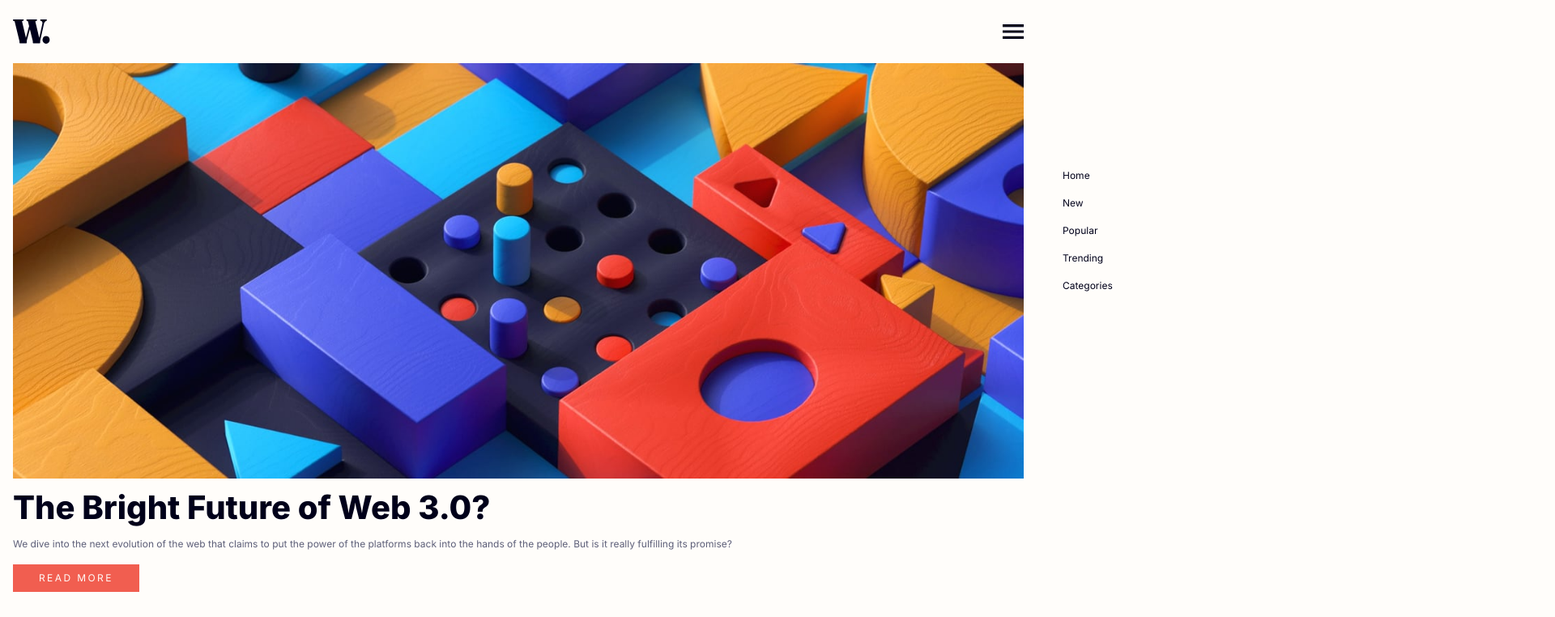
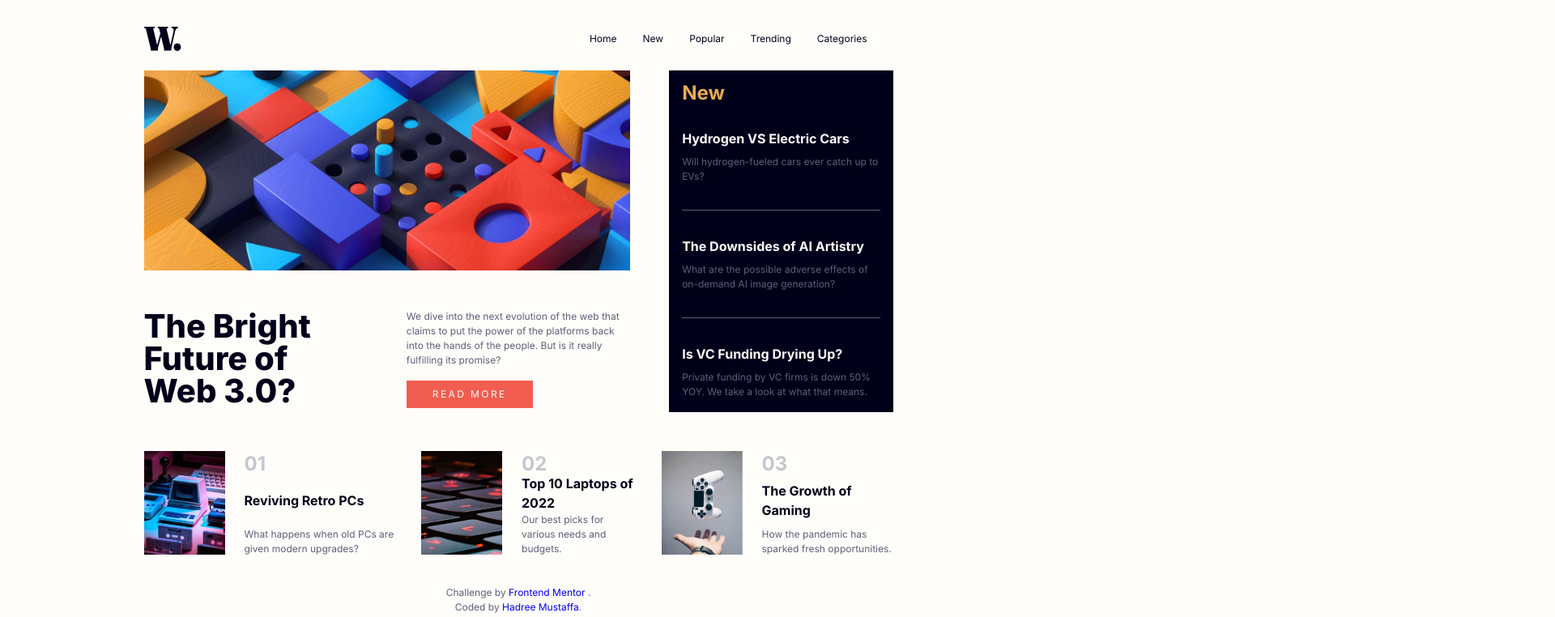
Before and after one commit to hadreemustaffa/news-homepage, a plain HTML site: page index.html in a window 1280 px wide. Shown: the top 762 px of the page at 81% size, 1920 px wide, since content can reach past the window. Drawn offline with Linux system fonts and the light colour scheme.

Commit message:
style: change layout to Grid, add tablet and dekstop styling

```diff
--- a/style.css
+++ b/style.css
@@ -180,7 +180,7 @@ nav button {
 }
 
 nav button img {
-  width: 26px;
+  width: 22px;
   height: 18px;
 }
 
@@ -191,7 +191,7 @@ nav ul {
   position: absolute;
   display: flex;
   flex-direction: column;
-  gap: 1rem;
+  gap: 2rem;
   padding: 10rem 2rem;
   background-color: var(--clr-neutral-ltr);
   right: 0;
@@ -202,31 +202,47 @@ nav ul {
 
 body {
   background-color: var(--clr-neutral-ltr);
+  display: grid;
+  place-content: center;
+  overflow-x: hidden;
 }
 
 main {
-  display: flex;
-  flex-direction: column;
+  display: grid;
+  grid-template-columns: auto;
+  grid-template-rows: auto;
+  min-width: 290px;
   gap: 3rem;
   margin: 0 1rem;
 }
 
 .container {
-  display: flex;
-  flex-direction: column;
+  display: grid;
+  grid-template-columns: auto;
+  grid-template-rows: auto auto;
   gap: 3rem;
 }
 
 .top-article {
   display: grid;
+  grid-template-columns: subgrid;
   grid-template-rows: auto auto;
-  gap: 1rem;
+  row-gap: 2rem;
+}
+
+.top-article picture {
+  grid-area: 1 / 1 / 1 / 3;
+}
+.top-article picture img {
+  width: 100%;
 }
 
 .text-container {
-  display: flex;
-  flex-direction: column;
-  gap: 1rem;
+  grid-area: 2 / 1 / 2 / 3;
+  display: grid;
+  grid-template-columns: subgrid;
+  row-gap: 1rem;
+  align-items: center;
 }
 
 button.cta {
@@ -306,3 +322,61 @@ button.cta:hover {
 .g-3 {
   gap: 2rem;
 }
+
+@media (min-width: 36rem) {
+  nav button {
+    display: none;
+  }
+  nav ul {
+    width: fit-content;
+    height: fit-content;
+    position: static;
+    flex-direction: row;
+    padding: 0;
+    translate: 0 0;
+  }
+  main {
+    grid-template-columns: auto auto;
+  }
+  .top-article {
+    grid-area: 1 / 1 / 1 / 3;
+  }
+  .new-articles {
+    grid-area: 2 / 1 / 2 / 3;
+  }
+  .featured-articles {
+    grid-area: 3 / 1 / 3 / 3;
+  }
+}
+
+@media (min-width: 48rem) {
+  header {
+    position: static;
+  }
+  .new-articles {
+    grid-area: 2 / 1 / 2 / 2;
+  }
+  .featured-articles {
+    grid-area: 2 / 2 / 2 / 3;
+  }
+}
+
+@media (min-width: 78rem) {
+  header,
+  main {
+    max-width: 925px;
+  }
+  main {
+    grid-template-columns: repeat(3, 1fr);
+  }
+  .top-article {
+    grid-area: 1 / 1 / 1 / 3;
+  }
+  .new-articles {
+    grid-area: 1 / 3 / 2 / 4;
+  }
+  .featured-articles {
+    grid-area: 2 / 1 / 2 / 4;
+    flex-direction: row;
+  }
+}
```
